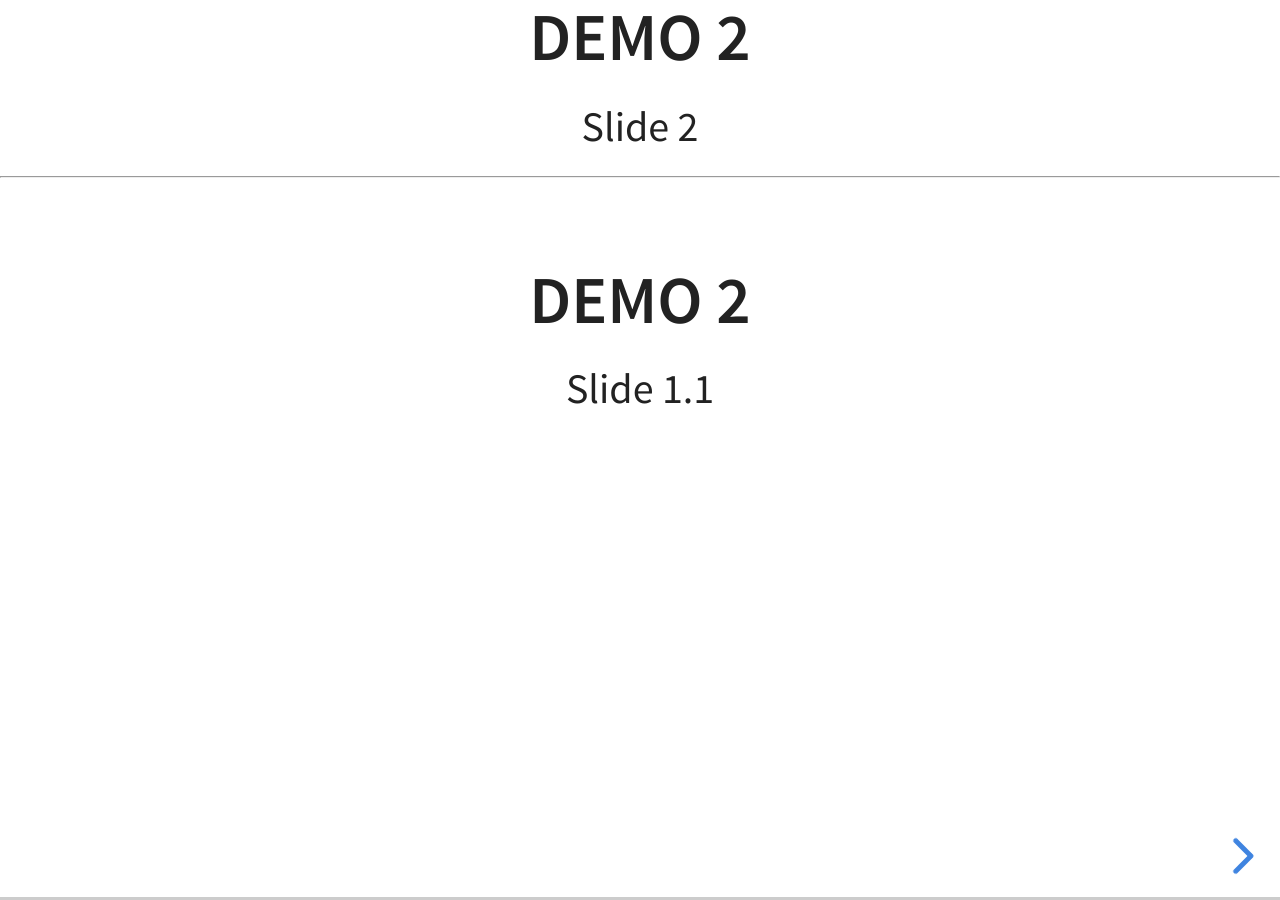
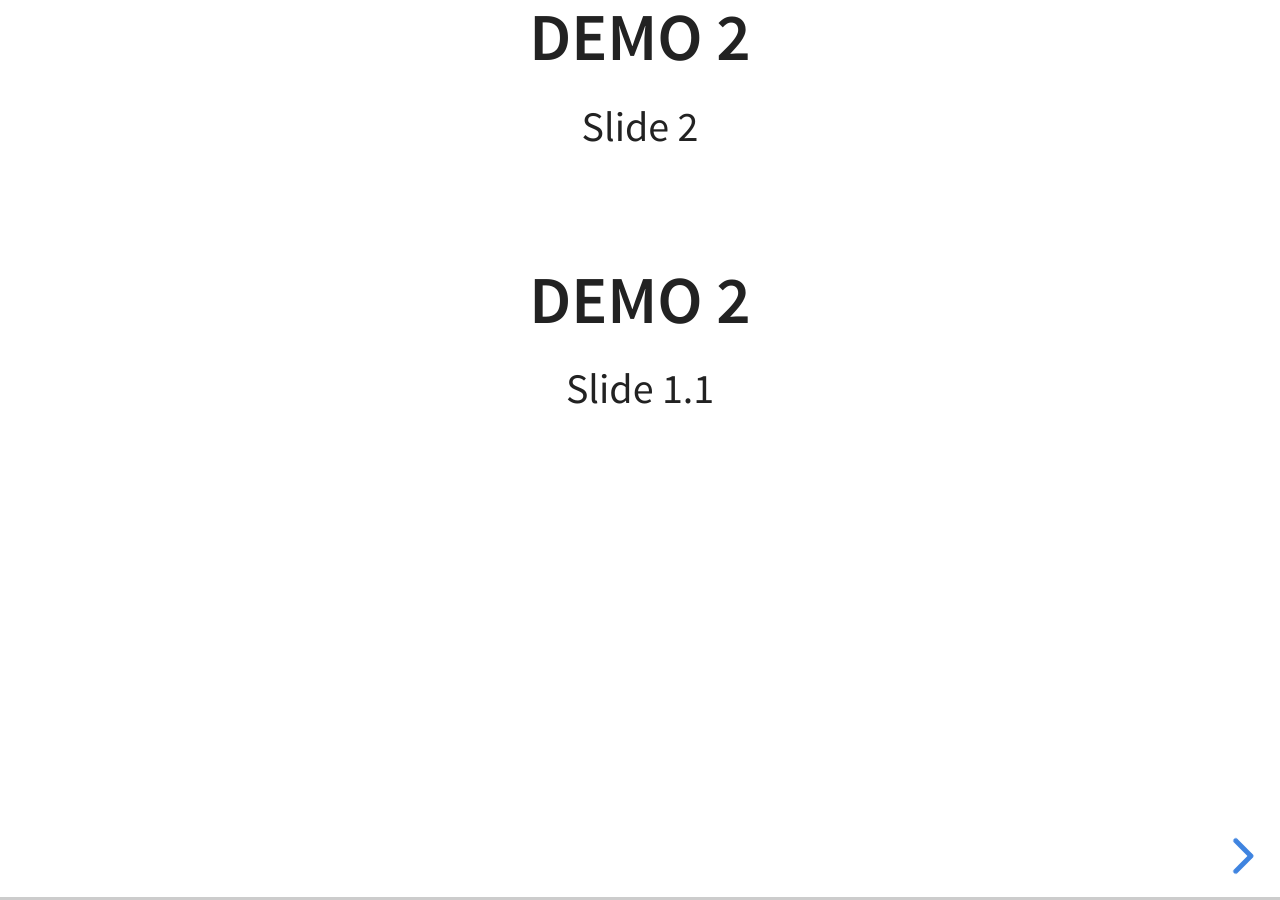
Before and after one commit to dariotoman/website, a Jekyll site: the page built from _pages/teaching/test_slides.md, in a window 1280 px wide. Built offline with Jekyll 4.4.1, drawn with Linux system fonts in a browser that asks for light colours.

Commit message:
Update test_slides.md

```diff
--- a/_pages/teaching/test_slides.md
+++ b/_pages/teaching/test_slides.md
@@ -6,23 +6,21 @@ theme: white
 transition: slide
 permalink: test_slides/
 ---
-<section data-markdown data-separator="^\n----\n$" data-separator-vertical="^\n---\n$">
+<section data-markdown data-separator="^\n---\n$" data-separator-vertical="^\n--\n$">
 <script type="text/template">
 
 ## Demo 2
 Slide 1.1
 
----
+--
 
 ## Demo 2
 Slide 1.2
 
-----
+---
 
 ## Demo 2
 Slide 2
 
----
-
 </script>
 </section>
```
